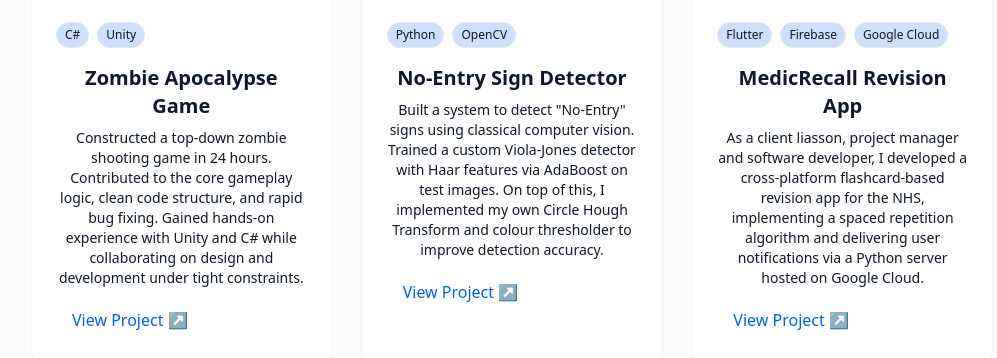
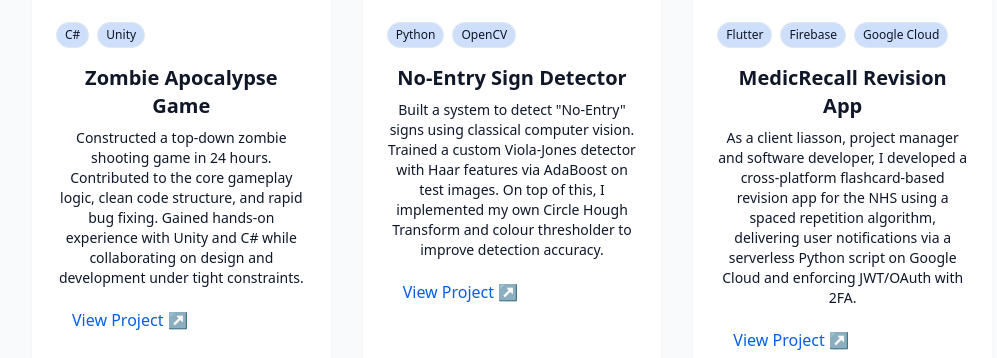
Before and after one commit to Dhill2274/portfolio-website, a React (Vite) app in the folder frontend/: page / in a window 1280 px wide. Shown: the part 2928-3286 px from the top of the page, without its empty margins (128-1125 px from the left). Built offline with nearby package versions, Linux system fonts and the light colour scheme; no server answers.

Commit message:
Updated MedicRecall project

```diff
--- a/frontend/src/components/ProjectSection.jsx
+++ b/frontend/src/components/ProjectSection.jsx
@@ -49,7 +49,7 @@ const projects = [
         id: 3,
         title: "MedicRecall Revision App",
         description: "As a client liasson, project manager and software developer, I developed \
-        a cross-platform flashcard-based revision app for the NHS, implementing a spaced repetition algorithm and delivering user notifications via a Python server hosted on Google Cloud.",
+        a cross-platform flashcard-based revision app for the NHS using a spaced repetition algorithm, delivering user notifications via a serverless Python script on Google Cloud and enforcing JWT/OAuth with 2FA.",
         link: "https://medicrecall.com",
         image: "/projects/medicrecall.png",
         tags: ["Flutter", "Firebase", "Google Cloud"]
```
